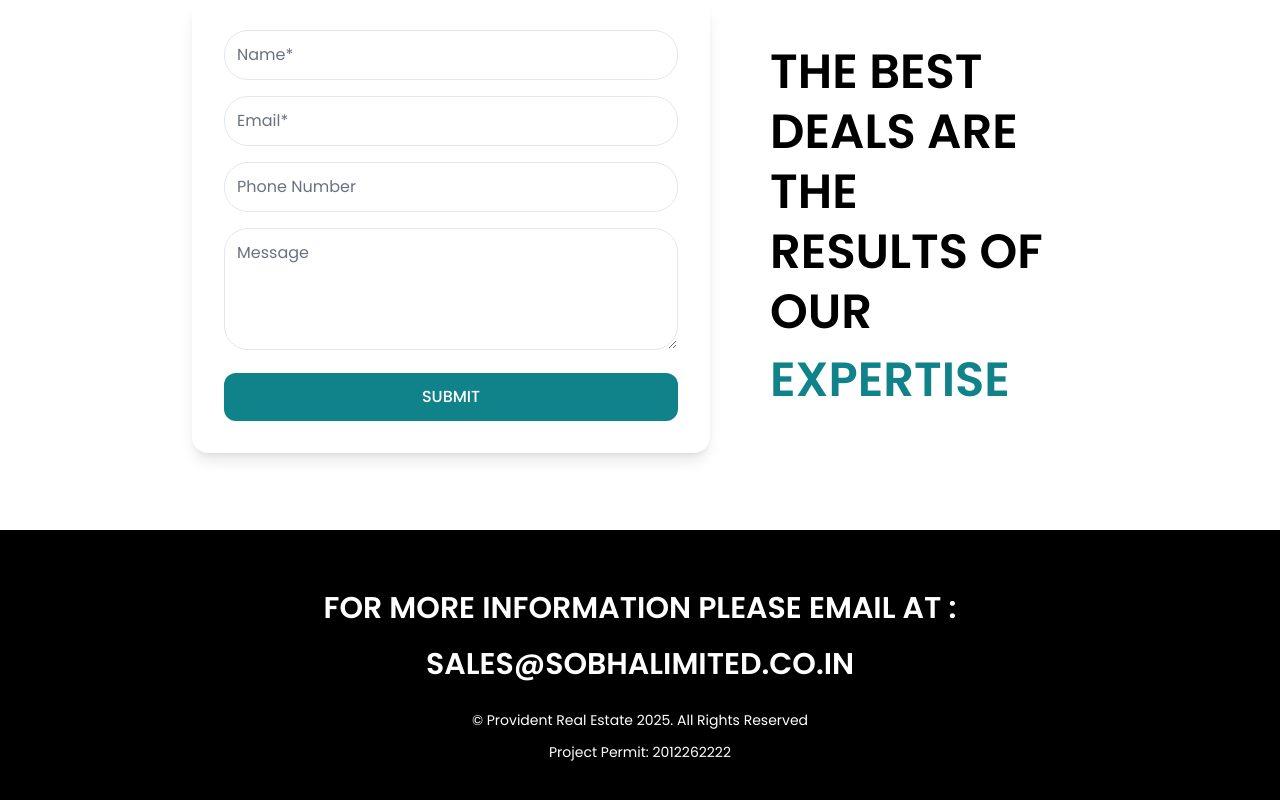
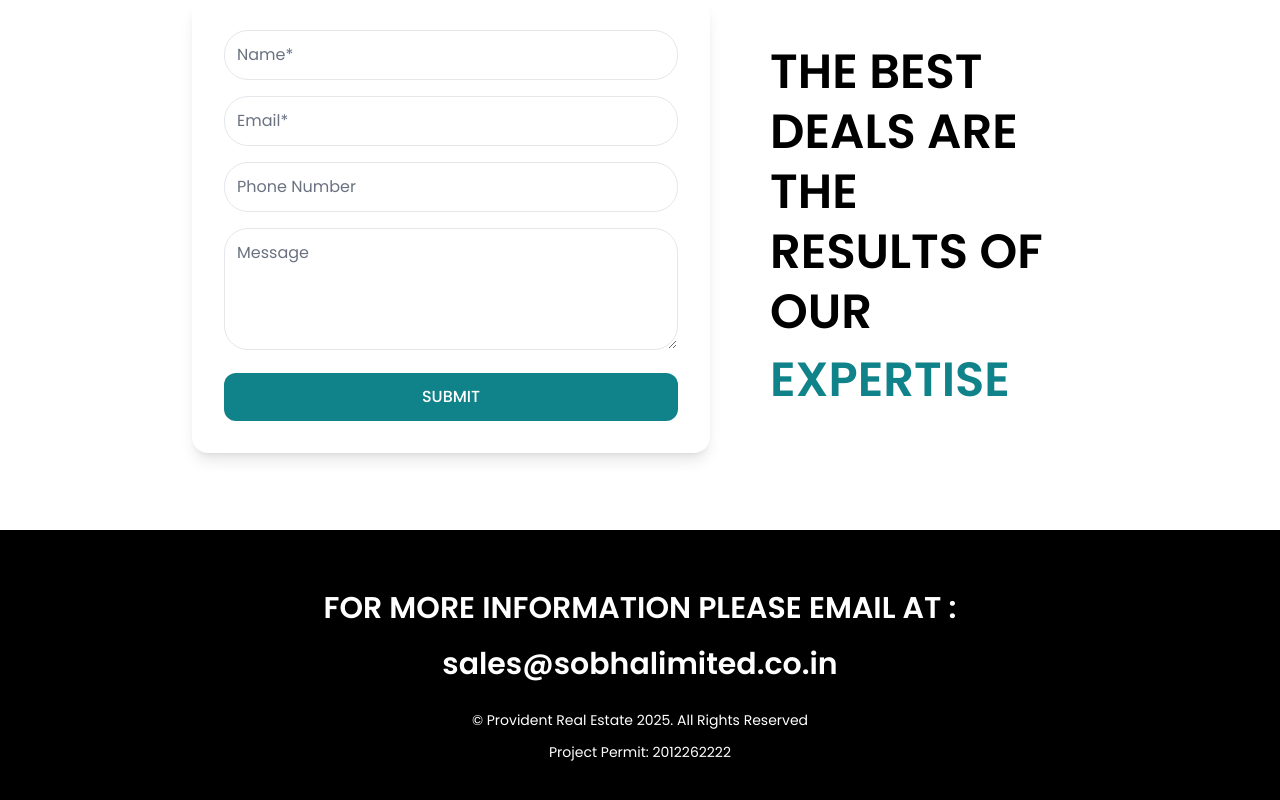
Before and after one commit to goldybhardwaj/sobha, a React (Vite) app: page / in a window 1280 px wide. Shown: the part 5367-6167 px from the top of the page. Built offline with nearby package versions, Linux system fonts and the light colour scheme; a web font is replaced by a local one.

Commit message:
email lowecase

```diff
--- a/src/pages/homepage/Footer.jsx
+++ b/src/pages/homepage/Footer.jsx
@@ -12,7 +12,7 @@ function Footer() {
             </p>
           </div>
           <div className="text-center mt-5">
-            <p className={`${styles.fontWeight} text-base lg:text-3xl md:text-2xl sm:text-lg uppercase`}>
+            <p className={`${styles.fontWeight} text-base lg:text-3xl md:text-2xl sm:text-lg`}>
             sales@sobhalimited.co.in
             </p>
           </div>
```
